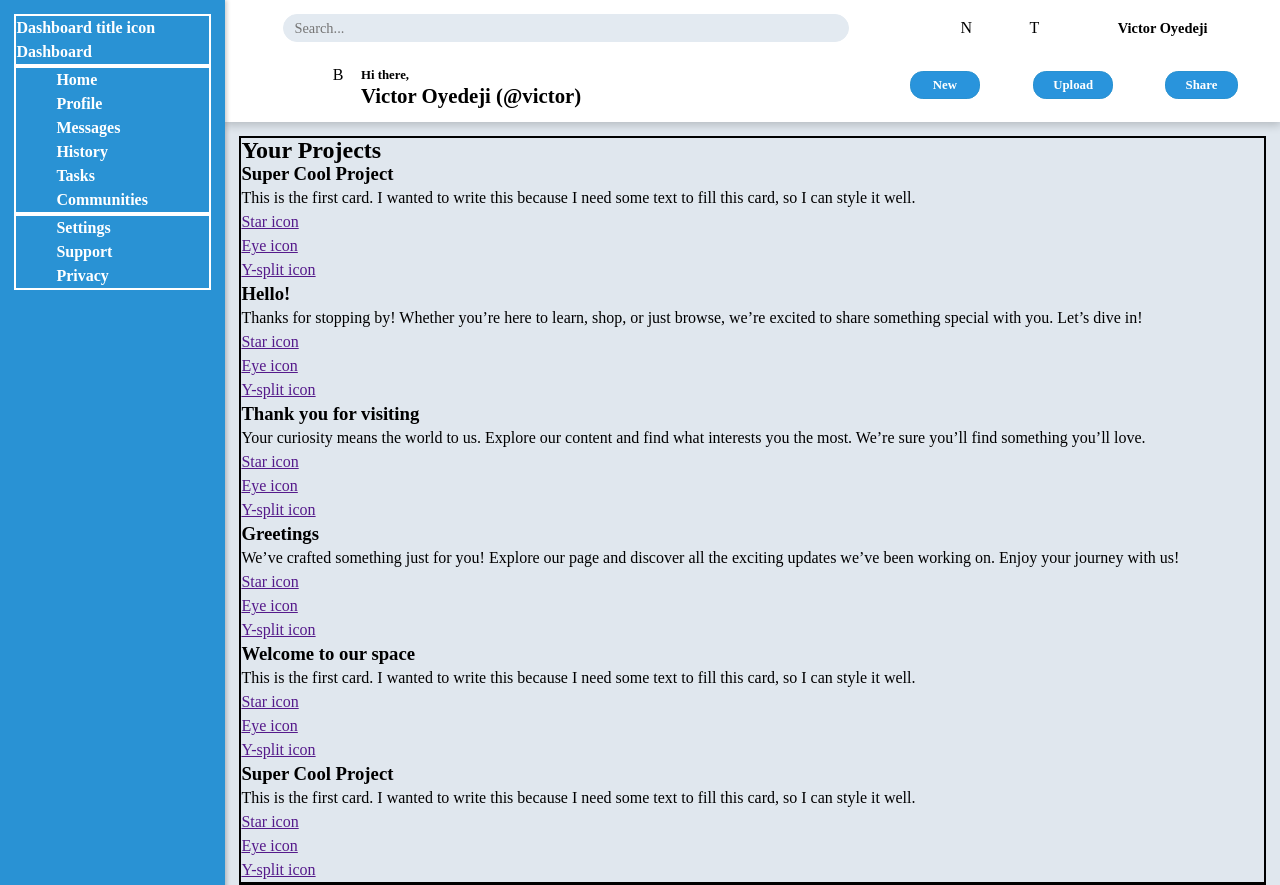
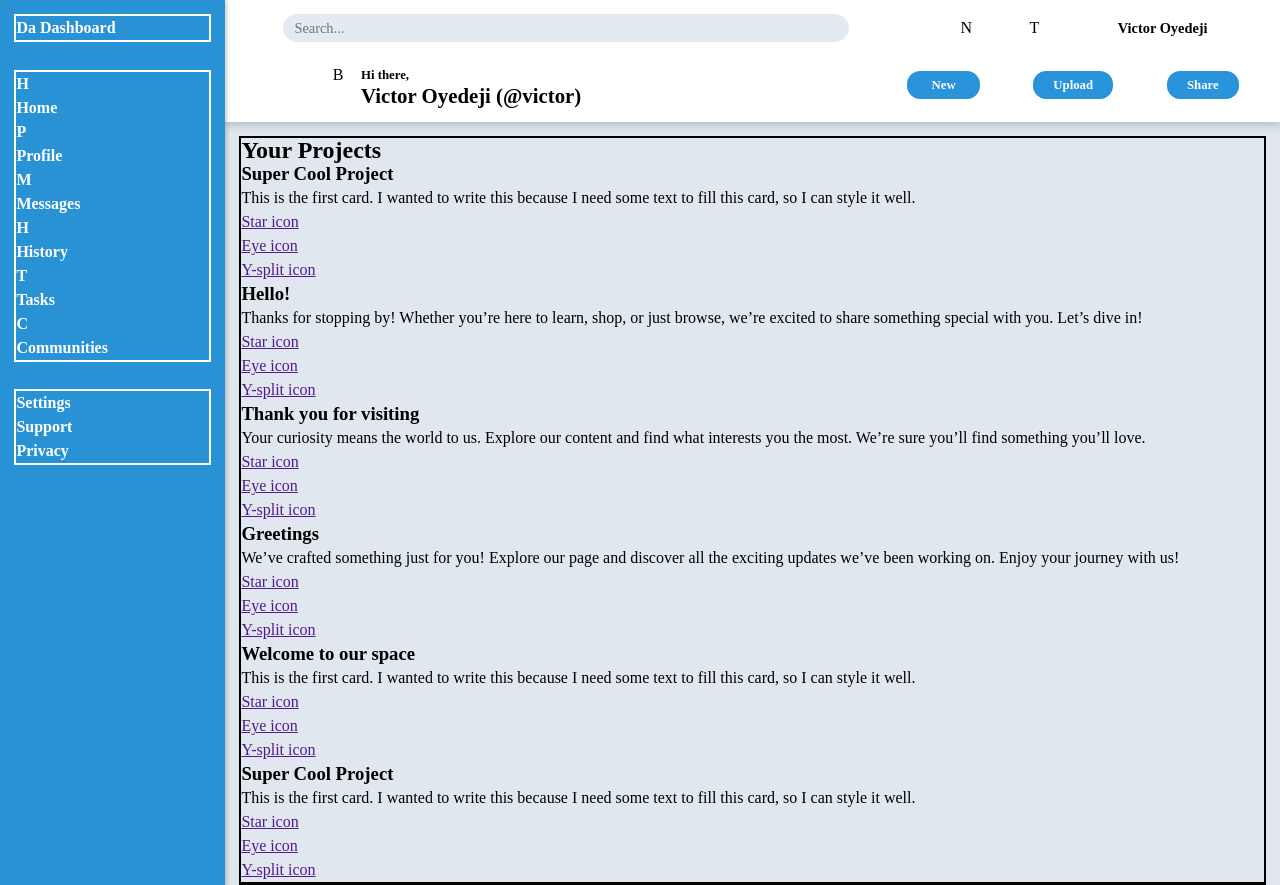
Before and after one commit to itsvictoroyedeji/test-admin-dashboard, a plain HTML site: page index.html in a window 1280 px wide. Shown: the top 885 px of the page. Drawn offline with Linux system fonts and the light colour scheme.

Commit message:
fix: Adjust header button sizes to be equal

```diff
--- a/index.html
+++ b/index.html
@@ -69,7 +69,7 @@
 
     <div class="sidebar">
       <div class="sidebar-header">
-        <!-- Dashboard title icon goes here --> Dashboard title icon
+        <!-- Dashboard title icon goes here --> Da
         <span class="dashboard-title">
           Dashboard
         </span>
@@ -79,38 +79,38 @@
         <ul id="main-nav-list">
           <li>
             <a href="#">
-              <!-- Home Icon svg -->
+               <div><!-- Home Icon svg -->H</div>
                <div>Home</div>
             </a>
           </li>
           <li>
             <a href="#">
-              <!-- Profile Icon svg -->
-               <div>Profile</div>
+              <div><!-- Profile Icon svg -->P</div>
+              <div>Profile</div>
             </a>
           </li>
           <li>
             <a href="#">
-              <!-- Messages Icon svg -->
-               <div>Messages</div>
+              <div><!-- Messages Icon svg -->M</div>
+              <div>Messages</div>
             </a>
           </li>
           <li>
             <a href="#">
-              <!-- History Icon svg -->
-               <div>History</div>
+              <div><!-- Histoy Icon svg -->H</div>
+              <div>History</div>
             </a>
           </li>
           <li>
             <a href="#">
-              <!-- Tasks Icon svg -->
-               <div>Tasks</div>
+              <div><!-- Tasks Icon svg -->T</div>
+              <div>Tasks</div>
             </a>
           </li>
           <li>
             <a href="#">
-              <!-- Communities Icon svg -->
-               <div>Communities</div>
+              <div><!-- Communities Icon svg -->C</div>
+              <div>Communities</div>
             </a>
           </li>
         </ul>
--- a/styles.css
+++ b/styles.css
@@ -213,7 +213,7 @@ input[type="search"] {
 
 .profile-buttons {
   display: grid;
-  grid-template-columns: repeat(3, 1fr);
+  grid-auto-flow: column;
   place-items: center;
 }
 
@@ -229,7 +229,7 @@ input[type="search"] {
 }
 
 .profile-buttons p:first-child .btn {
-  padding: 0.1em 1.7em;
+  padding: 0.1em 1.8em;
 }
 
 .sidebar {
@@ -246,3 +246,14 @@ input[type="search"] {
 .sidebar li {
   list-style-type: none;
 }
+
+.sidebar {
+  display: grid;
+  align-content: start;
+  gap: 1.7em;
+}
+
+#main-nav-list {
+  display: grid;
+  padding: 0;
+}
```
